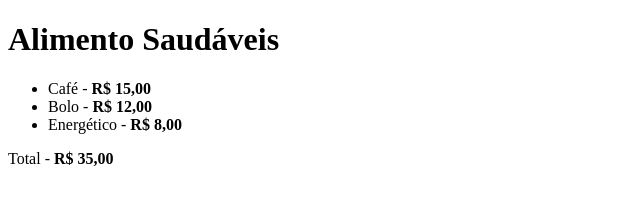
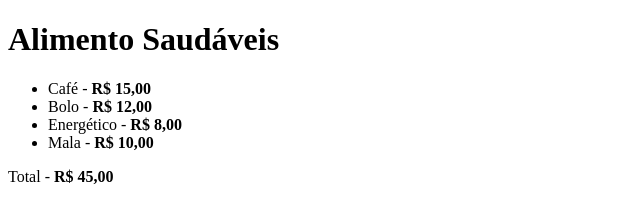
Before and after one commit to Adryan-meloo/ListaCss, a plain HTML site: page index.html in a window 1280 px wide. Shown: the whole page, without its empty margins (0-640 px from the left). Drawn offline with Linux system fonts and the light colour scheme.

Commit message:
adicionando um novo produto

```diff
--- a/index.html
+++ b/index.html
@@ -11,9 +11,10 @@
         <li>Café - <strong>R$ 15,00</strong></li>
         <li>Bolo - <strong>R$ 12,00</strong></li>
         <li>Energético - <strong>R$ 8,00</strong></li>
+        <li>Mala - <strong>R$ 10,00</strong></li>
     </ul>
 
-    Total - <strong>R$ 35,00</strong>
+    Total - <strong>R$ 45,00</strong>
 
 </body>
 </html>
```
